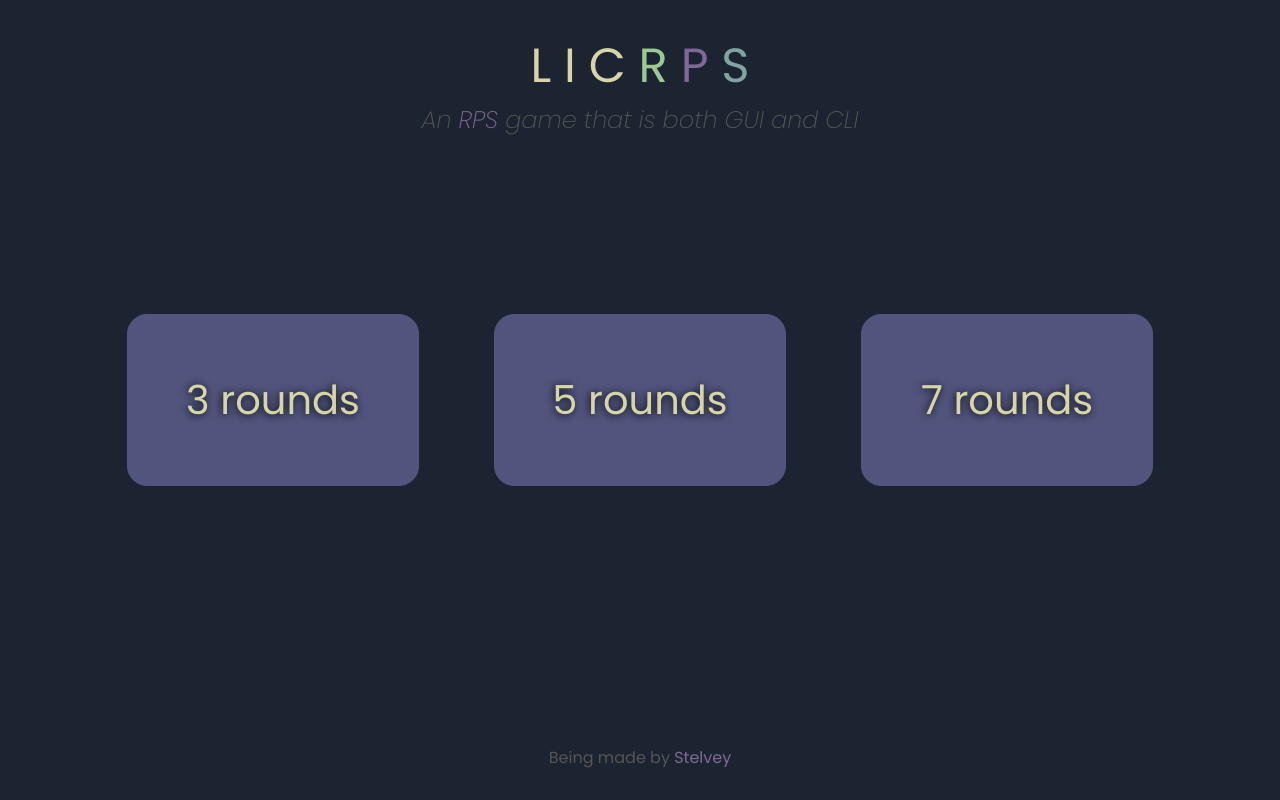
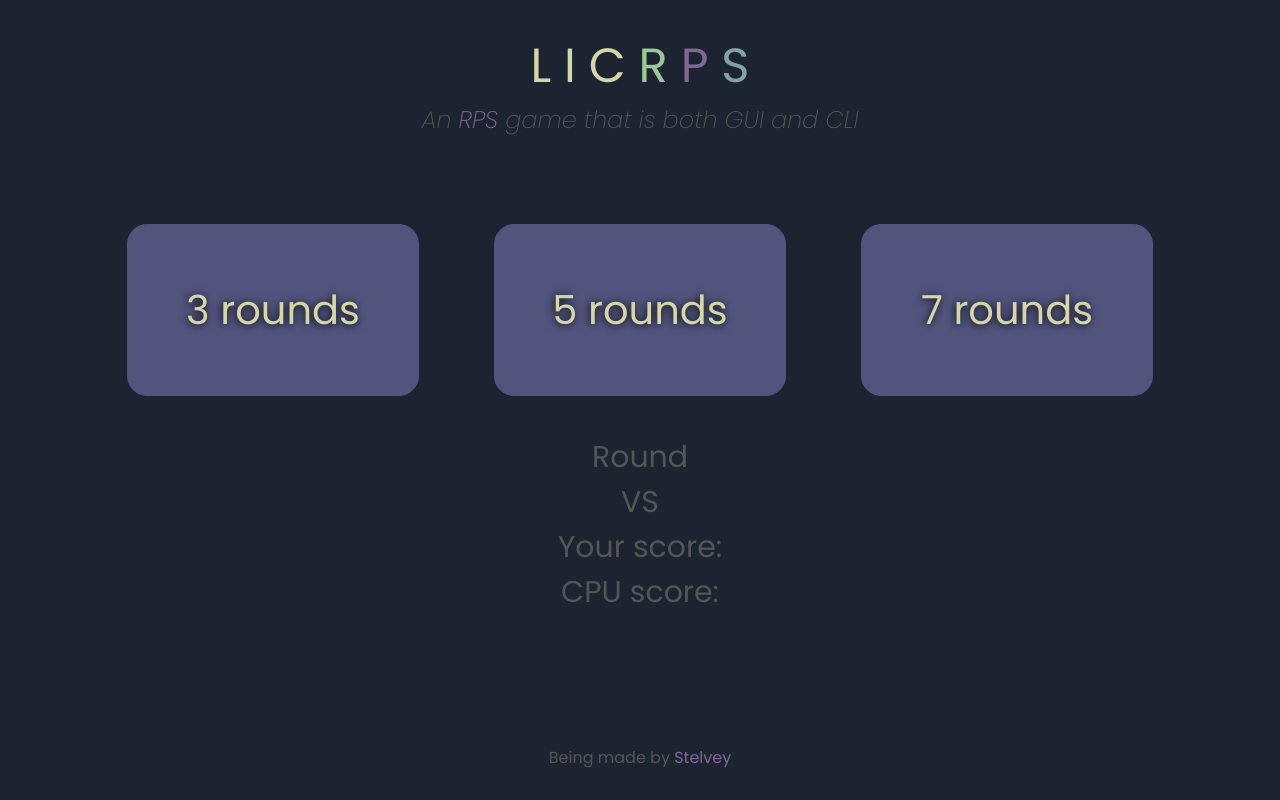
Before and after one commit to Stelvey/LICRPS, a plain HTML site: page index.html in a window 1280 px wide. Drawn offline with Linux system fonts and the light colour scheme.

Commit message:
Add basic game information placeholders to HTML

```diff
--- a/index.html
+++ b/index.html
@@ -35,6 +35,15 @@
         </div>
     </div>
 
+    <div class="info">
+        <div class="round">
+            Round <span data-type="round"></span>
+        </div>
+        <div class="result">
+            <span data-type="pOne"></span> VS <span data-type="pTwo"></span>
+        </div>
+    </div>
+
     <div class="main">
         <div class="choice">
             <div class="button rock" data-choice="0">
@@ -46,6 +55,15 @@
             <div class="button sword" data-choice="2">
                 S
             </div>
+        </div>
+    </div>
+
+    <div class="info">
+        <div class="score">
+            Your score: <span data-type="oneWins"></span>
+        </div>
+        <div class="score">
+            CPU score: <span data-type="twoWins"></span>
         </div>
     </div>
 
--- a/styles.css
+++ b/styles.css
@@ -29,7 +29,7 @@ a:hover {
 
 .header {
     display: flex;
-    flex: 1;
+    flex: 2;
 
     align-items: center;
     flex-direction: column;
@@ -48,7 +48,7 @@ a:hover {
 
 .footer {
     display: flex;
-    flex: 1;
+    flex: 2;
 
     justify-content: center;
     align-items: flex-end;
@@ -58,7 +58,7 @@ a:hover {
 
 .intro {
     display: flex;
-    flex: 2;
+    flex: 4;
 
     flex-wrap: wrap;
     justify-content: center;
@@ -77,13 +77,21 @@ a:hover {
 
 .main {
     display: none;
-    flex: 2;
+    flex: 4;
 
     flex-direction: column;
     justify-content: center;
     align-items: center;
 
     gap: 50px;
+}
+
+.info {
+    flex: 1;
+
+    font-size: 30px;
+    text-align: center;
+    color: #555555;
 }
 
 .choice {
```
